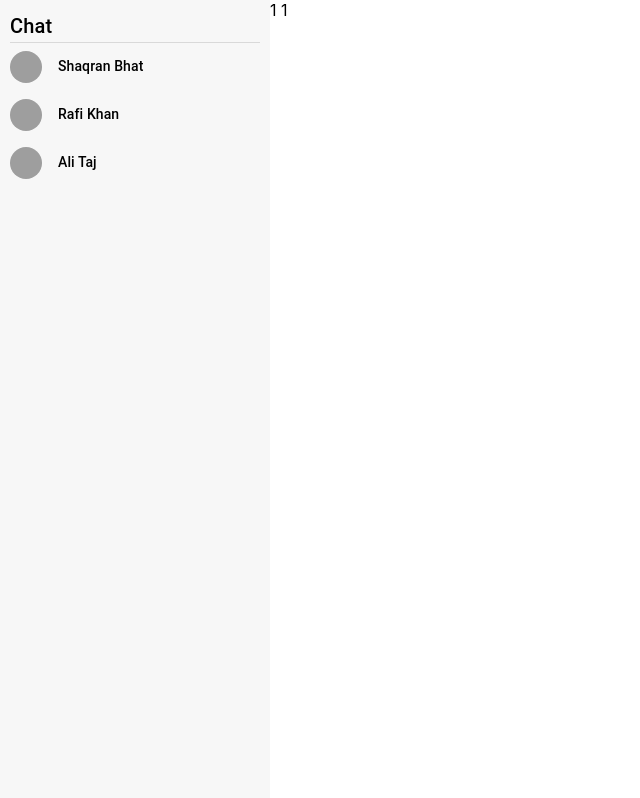
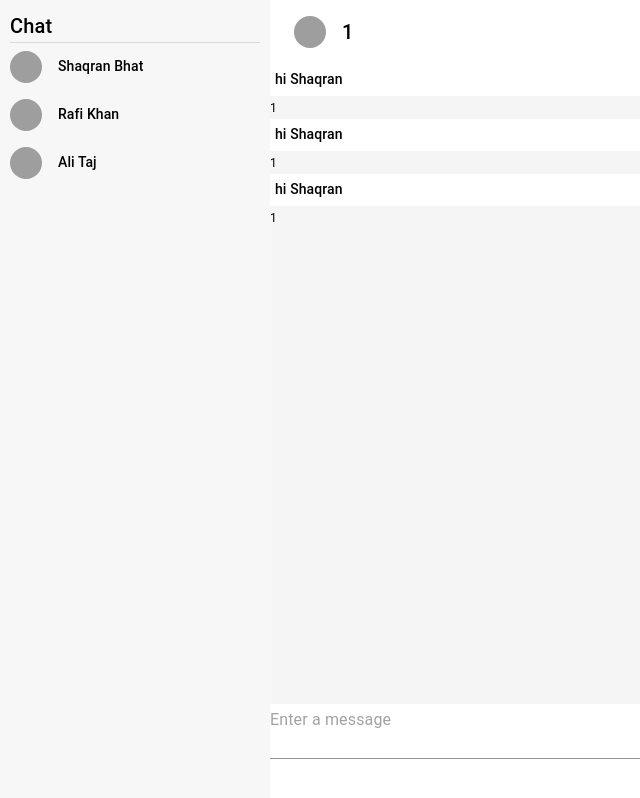
Before and after one commit to bhatshakran/graphqlchatapp, a React (Create React App) app in the folder client/: page /1/1 in a window 1280 px wide. Shown: the top 798 px of the page, without its empty margins (0-640 px from the left). Built offline with nearby package versions, Linux system fonts and the light colour scheme; grey boxes are pictures that could not be loaded.

Commit message:
created chat screen'

```diff
--- a/client/src/components/ChatScreen.js
+++ b/client/src/components/ChatScreen.js
@@ -1,12 +1,37 @@
+import { AppBar, Avatar, TextField, Toolbar, Typography } from "@mui/material";
+import { Box } from "@mui/system";
 import React from "react";
 import { useParams } from "react-router-dom";
+import MessageCard from "./MessageCard.js";
 
 const ChatScreen = () => {
   const { id, name } = useParams();
   return (
-    <div>
-      {id} {name}
-    </div>
+    <Box flexGrow={1}>
+      <AppBar position="static" sx={{ backgroundColor: "white", boxShadow: 0 }}>
+        <Toolbar>
+          <Avatar
+            src={`https://avatars.dicebear.com/api/initials/${name}.svg`}
+            sx={{ width: "32px", height: "32px", mr: 2 }}
+          />
+          <Typography variant="h6" color="black">
+            {name}
+          </Typography>
+        </Toolbar>
+      </AppBar>
+      <Box backgroundColor="#f5f5f5" height="80vh">
+        <MessageCard text="hi Shaqran" date="1" />
+        <MessageCard text="hi Shaqran" date="1" />
+        <MessageCard text="hi Shaqran" date="1" />
+      </Box>
+      <TextField
+        placeholder="Enter a message"
+        variant="standard"
+        fullWidth
+        multiline
+        rows={2}
+      />
+    </Box>
   );
 };
 
--- /dev/null
+++ b/client/src/components/MessageCard.js
@@ -0,0 +1,15 @@
+import { Box, Typography } from "@mui/material";
+import React from "react";
+
+const MessageCard = ({ text, date }) => {
+  return (
+    <Box>
+      <Typography variant="subtitle2" backgroundColor="white" padding="5px">
+        {text}
+      </Typography>
+      <Typography variant="caption">{date}</Typography>
+    </Box>
+  );
+};
+
+export default MessageCard;
```
